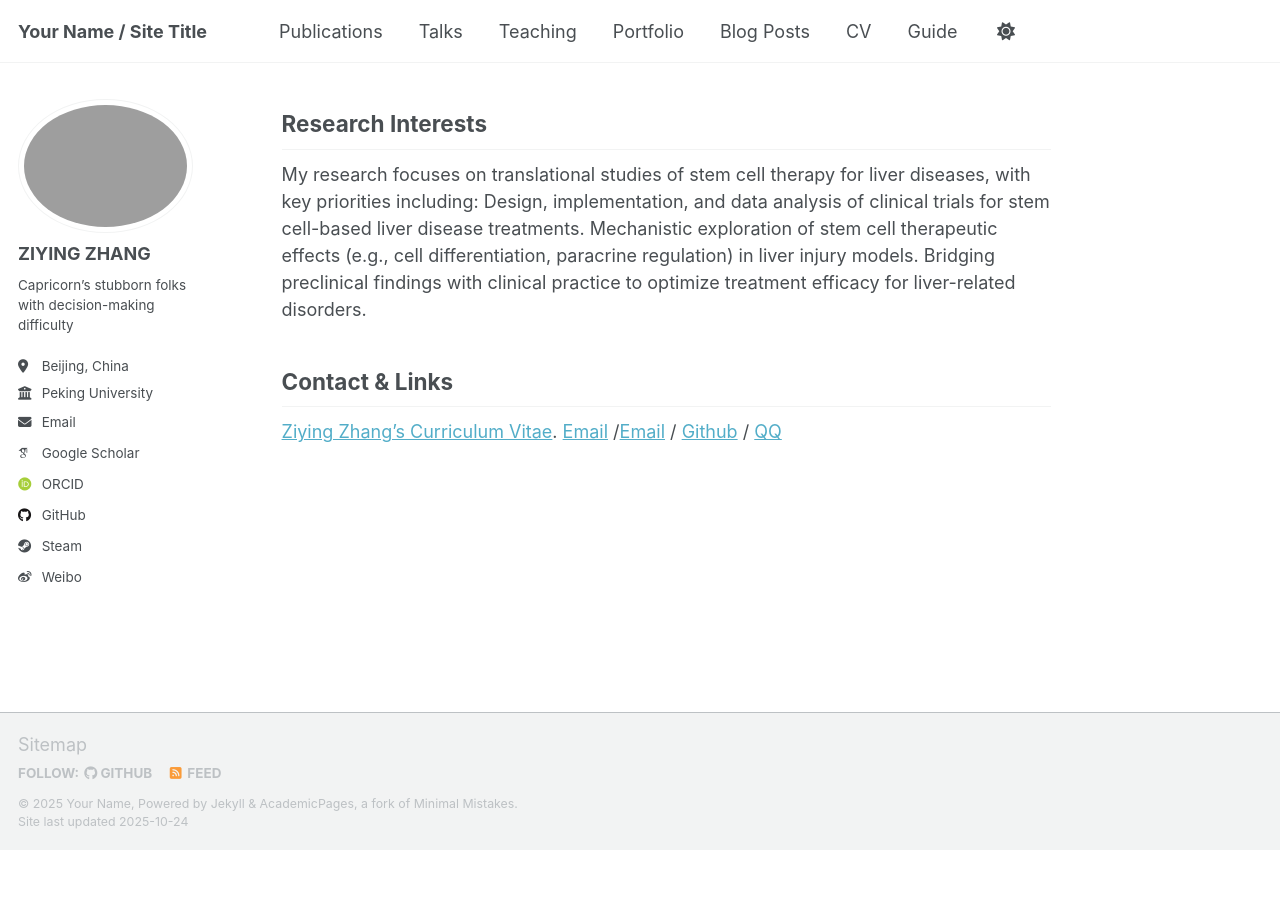
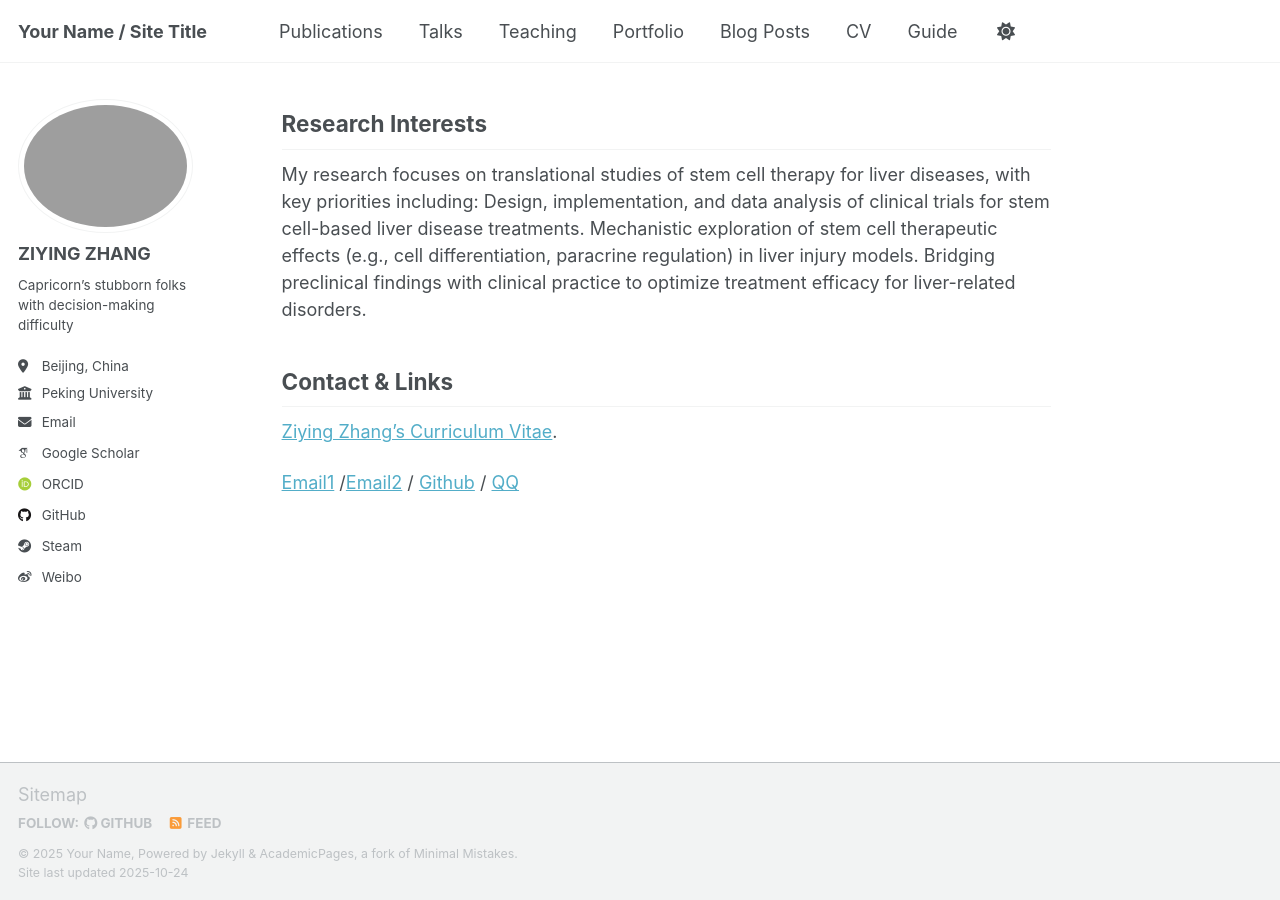
Before and after one commit to Ziying98/Ziying98.github.io, a Jekyll site: the page built from _pages/about.md, in a window 1280 px wide and 900 px high, scrolled down 598 px. Built offline with Jekyll 4.4.1, drawn with Linux system fonts in a browser that asks for light colours; some web fonts are replaced; a script that is not in the unit is left out; before the commit the page ends 1448 px from its top, so only the background shows below that.

Commit message:
Update about.md

```diff
--- a/_pages/about.md
+++ b/_pages/about.md
@@ -32,4 +32,5 @@ Design, implementation, and data analysis of clinical trials for stem cell-based
 Contact & Links
 ---
  [Ziying Zhang's Curriculum Vitae](../assets/CV2025ZY.pdf).
-[Email](mailto:ziying9818@163.com.cn) /[Email](mailto:zhangziying25@stu.pku.edu.cn) / [Github](https://github.com/Ziying98.github.io) / [QQ](../images/2896047f1d75a3b620268a8606c69e41.jpg)
+
+[Email1](mailto:ziying9818@163.com.cn) /[Email2](mailto:zhangziying25@stu.pku.edu.cn) / [Github](https://github.com/Ziying98.github.io) / [QQ](../images/2896047f1d75a3b620268a8606c69e41.jpg)
```
